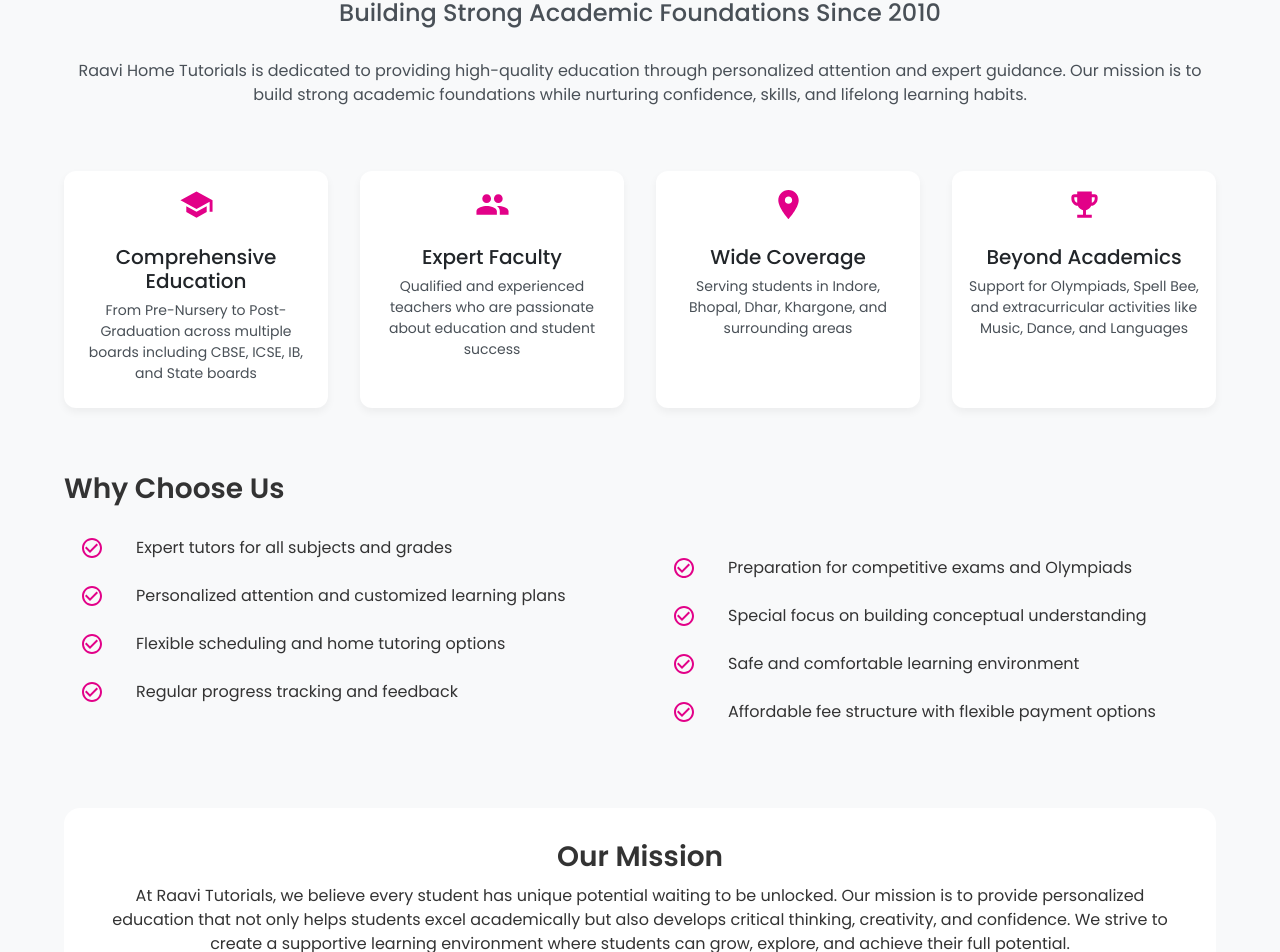
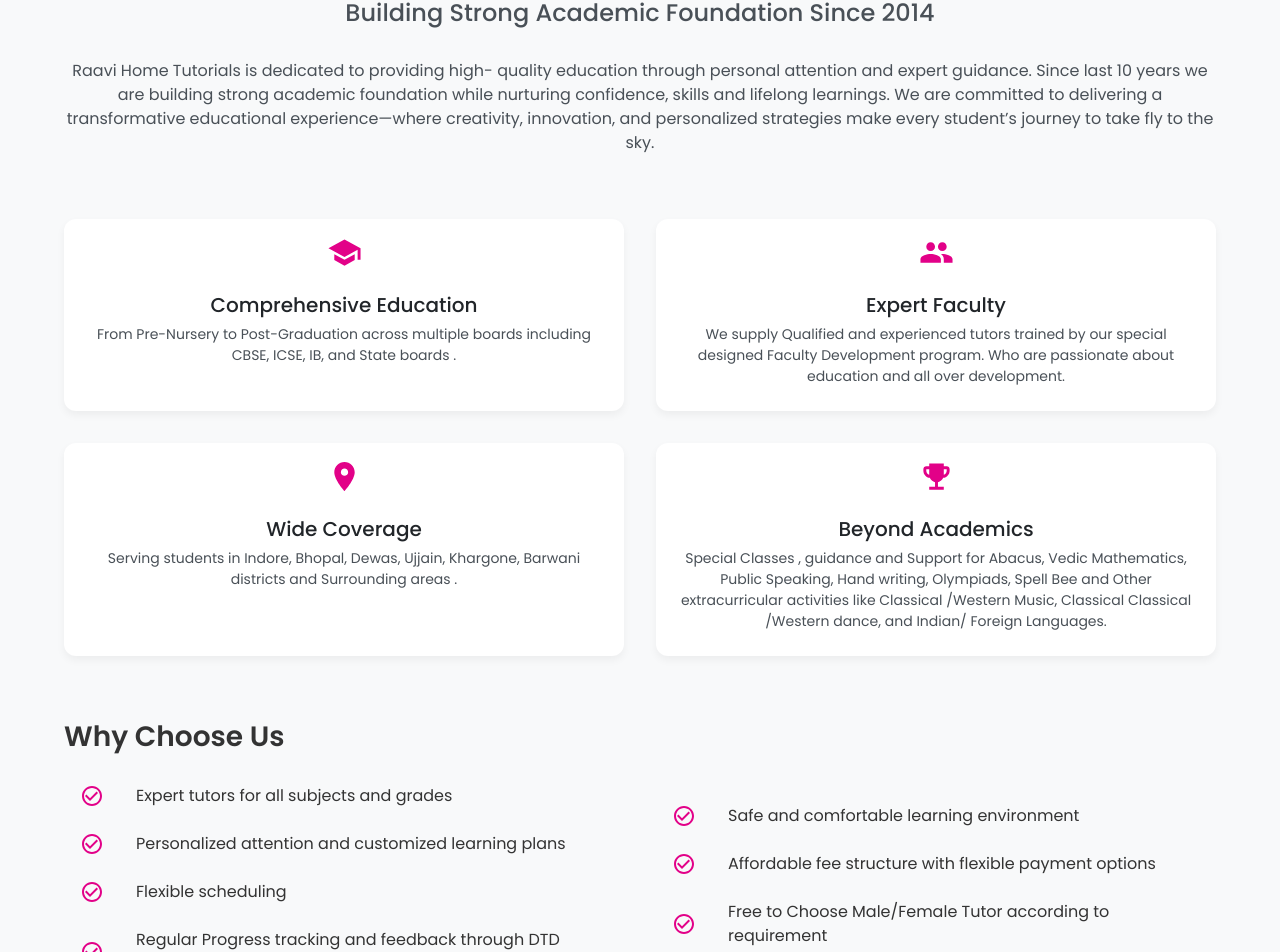
Before and after one commit to ArinBagul/Raavi-Tutorials, a React (Vite) app: page /about in a window 1280 px wide. Shown: the part 190-1142 px from the top of the page. Built offline with nearby package versions, Linux system fonts and the light colour scheme.

Commit message:
new given information added

```diff
--- a/src/components/RegistrationForm.jsx
+++ b/src/components/RegistrationForm.jsx
@@ -332,6 +332,27 @@
                     helperText={touched.parentPhone && errors.parentPhone}
                   />
                 </Grid>
+                <Grid item xs={12} sm={6}>
+                  <TextField
+                    fullWidth
+                    label="Board"
+                    name="board"
+                  />
+                  </Grid>
+                <Grid item xs={12} sm={6}>
+                  <TextField
+                    fullWidth
+                    label="Subject"
+                    name="subject"
+                  />
+                  </Grid>
+                <Grid item xs={12} sm={6}>
+                  <TextField
+                    fullWidth
+                    label="Suitable Time and Days"
+                    name="suitableTimeDays"
+                  />
+                  </Grid>
               </>
             ) : (
               // Teacher-specific fields
@@ -373,6 +394,20 @@
                     helperText={touched.subjects && errors.subjects}
                   />
                 </Grid>
+                <Grid item xs={12} sm={6}>
+                  <TextField
+                    fullWidth
+                    label="Parents Name"
+                    name="parentsName"
+                  />
+                  </Grid>
+                <Grid item xs={12} sm={6}>
+                  <TextField
+                    fullWidth
+                    label="Suitable Time and Days"
+                    name="suitableTimeDays"
+                  />
+                  </Grid>
               </>
             )}
 
--- a/src/pages/About.jsx
+++ b/src/pages/About.jsx
@@ -19,12 +19,15 @@
 const features = [
   "Expert tutors for all subjects and grades",
   "Personalized attention and customized learning plans",
-  "Flexible scheduling and home tutoring options",
-  "Regular progress tracking and feedback",
+  "Flexible scheduling",
+  "Regular Progress tracking and feedback through DTD learning Modules and Test Series",
   "Preparation for competitive exams and Olympiads",
   "Special focus on building conceptual understanding",
   "Safe and comfortable learning environment",
   "Affordable fee structure with flexible payment options",
+  "Free to Choose Male/Female Tutor according to requirement ",
+  "Always ready to accept your suggestions to improve us for your kids",
+  "Last but not least – We don’t believe in syllabus but have strong team for your ward’s bright marksheet"
 ];
 
 const keyHighlights = [
@@ -32,25 +35,25 @@
     icon: <SchoolIcon fontSize="large" color="primary" />,
     title: "Comprehensive Education",
     description:
-      "From Pre-Nursery to Post-Graduation across multiple boards including CBSE, ICSE, IB, and State boards",
+      "From Pre-Nursery to Post-Graduation across multiple boards including CBSE, ICSE, IB, and State boards .",
   },
   {
     icon: <GroupIcon fontSize="large" color="primary" />,
     title: "Expert Faculty",
     description:
-      "Qualified and experienced teachers who are passionate about education and student success",
+      "We supply Qualified and experienced tutors trained by  our special designed Faculty Development program. Who are passionate about education and all over development.",
   },
   {
     icon: <LocationOnIcon fontSize="large" color="primary" />,
     title: "Wide Coverage",
     description:
-      "Serving students in Indore, Bhopal, Dhar, Khargone, and surrounding areas",
+      "Serving students in Indore, Bhopal, Dewas, Ujjain, Khargone, Barwani districts and Surrounding areas .",
   },
   {
     icon: <EmojiEventsIcon fontSize="large" color="primary" />,
     title: "Beyond Academics",
     description:
-      "Support for Olympiads, Spell Bee, and extracurricular activities like Music, Dance, and Languages",
+      "Special Classes , guidance and Support for Abacus, Vedic Mathematics, Public Speaking, Hand writing, Olympiads, Spell Bee  and Other extracurricular activities like Classical /Western Music, Classical Classical /Western dance, and Indian/ Foreign Languages.",
   },
 ];
 
@@ -74,20 +77,17 @@
           </Typography>
 
           <Typography variant="h5" color="text.secondary" sx={{ mb: 4 }}>
-            Building Strong Academic Foundations Since 2010
+            Building Strong Academic Foundation Since 2014
           </Typography>
           <Typography variant="body1" color="text.secondary" paragraph>
-            Raavi Home Tutorials is dedicated to providing high-quality
-            education through personalized attention and expert guidance. Our
-            mission is to build strong academic foundations while nurturing
-            confidence, skills, and lifelong learning habits.
+            Raavi Home Tutorials is dedicated to providing high- quality education through personal attention and expert guidance. Since last 10 years we are building strong academic foundation while nurturing confidence, skills and lifelong learnings. We are committed to delivering a transformative educational experience—where creativity, innovation, and personalized strategies make every student’s journey to take fly to the sky.
           </Typography>
         </Box>
 
         {/* Key Highlights */}
         <Grid container spacing={4} sx={{ mb: 8 }}>
           {keyHighlights.map((highlight, index) => (
-            <Grid item xs={12} sm={6} md={3} key={index}>
+            <Grid item xs={12} sm={6} md={6} key={index}>
               <Card
                 sx={{
                   height: "100%",
@@ -152,12 +152,7 @@
             Our Mission
           </Typography>
           <Typography variant="body1" paragraph align="center">
-            At Raavi Tutorials, we believe every student has unique potential
-            waiting to be unlocked. Our mission is to provide personalized
-            education that not only helps students excel academically but also
-            develops critical thinking, creativity, and confidence. We strive to
-            create a supportive learning environment where students can grow,
-            explore, and achieve their full potential.
+            Raavi Tutorials believes that every Child has unique potential waiting to be unlocked. Our mission is to create a supportive educational community where students, parents, and tutors work together to empower students with the knowledge, skills, and confidence they need to achieve academic excellence to unlock their academic potential and inspiration to personal as well as social growth.
           </Typography>
           <Typography variant="h6" align="center" color="primary.main">
             "Education is not preparation for life; education is life itself."
--- a/src/pages/Home.jsx
+++ b/src/pages/Home.jsx
@@ -4,27 +4,39 @@
 import AutoStoriesIcon from '@mui/icons-material/AutoStories';
 import MenuBookIcon from '@mui/icons-material/MenuBook';
 import CastForEducationIcon from '@mui/icons-material/CastForEducation';
+import PsychologyIcon from '@mui/icons-material/Psychology'; // For Career Guidance
+import BusinessCenterIcon from '@mui/icons-material/BusinessCenter'; // For Edu-venture Services
 
 const serviceCards = [
   {
-    title: 'Academic Classes',
-    description: 'Pre-Nursery to Class 12 with personalized attention and expert guidance',
+    title: 'Academics',
+    description: 'Pre Nursery to Higher Education with personal attention and expert guidance.',
     icon: <SchoolIcon fontSize="large" />,
   },
   {
-    title: 'Primary Education',
-    description: 'Classes 1-10: Hindi, English, Maths, Science, SST, Sanskrit, Computer, GK',
+    title: 'Primary to Secondary Education',
+    description: 'Pre Nursery to Sr KG : Skill activities, Phonetics, Mathematics (With Abacus and Vedic), Hand Writing, Public Speaking etc. 1 to 12th : All subjects, All Languages, Skill activities, Phonetics, Mathematics ( With Abacus and Vedic ), Hand Writing, Public Speaking and G.K.',
     icon: <AutoStoriesIcon fontSize="large" />,
   },
   {
     title: 'Higher Education',
-    description: 'Classes 11-12: Physics, Chemistry, Biology, Mathematics, Commerce subjects',
+    description: 'All subjects according to NEP with all activities, One to One Career guidance sessions for Higher Education ',
     icon: <MenuBookIcon fontSize="large" />,
   },
   {
     title: 'Multiple Boards',
-    description: 'CBSE, ICSE, ISC, IB, IGCSE, NIOS, and State Boards',
+    description: 'CBSE, ICSE, ISC, IGCSE, NIOS and State Boards.',
     icon: <CastForEducationIcon fontSize="large" />,
+  },
+  {
+    title: 'Career Guidance',
+    description: 'One to One Career Counseling sessions for Subject selection, Higher Education in India and abroad with Placement Consultancy. DMIT and Biometric test for Career analysis.',
+    icon: <PsychologyIcon fontSize="large" />,
+  },
+  {
+    title: 'Edu-venture Services ',
+    description: ' FDP, FTP and SMS Services for PAN India. ',
+    icon: <BusinessCenterIcon fontSize="large" />,
   },
 ];
 
@@ -56,7 +68,7 @@
 </Typography>
 
           <Typography variant="h5" color="text.secondary" paragraph>
-            Expert home tuition and career counseling services in Indore, Bhopal, Dhar, Khargone, and surrounding areas.
+            Expert Home Tuition and Career Counseling services in Indore, Bhopal, Ujjain, Dewas , Dhar, Khargone, Khandwa,  Barwani  Districts and  surrounding areas. With Technology-Enhanced Learning.
           </Typography>
           <Box sx={{ mt: 4 }}>
             <Grid container spacing={2} justifyContent="center">
@@ -98,7 +110,7 @@
         </Typography>
         <Grid container spacing={4} sx={{ mt: 2 }}>
           {serviceCards.map((card, index) => (
-            <Grid item key={index} xs={12} sm={6} md={3}>
+            <Grid item key={index} xs={12} sm={6} md={4}>
               <Card
                 sx={{
                   height: '100%',
```
